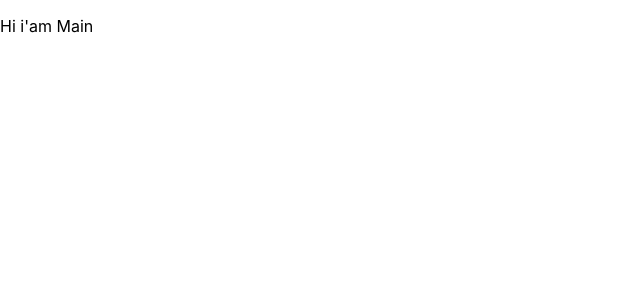
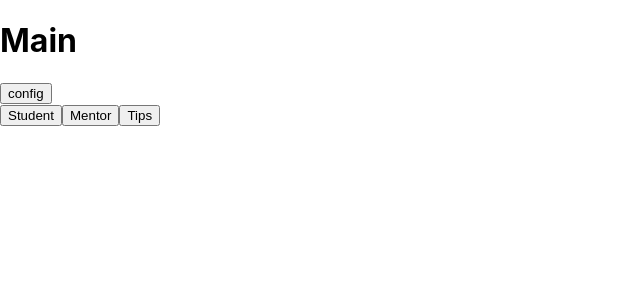
Before and after one commit to GMODias/frontend-legados-hackathon-project, a React (Create React App) app: page /main in a window 1280 px wide. Shown: the top 300 px of the page, without its empty margins (0-640 px from the left). Built offline with nearby package versions, Linux system fonts and the light colour scheme.

Commit message:
[PT-BR] Criada tela basica main de navegaçao de usuario. [EN] Created basic main screen for user navegation.

```diff
--- a/src/pages/Main.js
+++ b/src/pages/Main.js
@@ -1,11 +1,22 @@
-import React from 'react';
+import React, {useState} from 'react';
+import { Redirect } from 'react-router';
 import '../css/pages/Main.css';
 
 function Main() {
+  const [redirect, setRedirect] = useState(null);
 
   return (
     <>
-      <p> Hi i'am Main</p>
+      {redirect && <Redirect to={redirect} />}
+      <header className='mainHeader'>
+        <h1>Main</h1>
+        <button onClick={() => setRedirect('/userConfig')}> config </button>
+      </header>
+      <main>
+        <button onClick={() => setRedirect('/student') }>Student</button>
+        <button onClick={() => setRedirect('/mentor') }>Mentor</button>
+        <button onClick={() => setRedirect('/tips') }>Tips</button>
+      </main>
     </>
   );
 }
```
